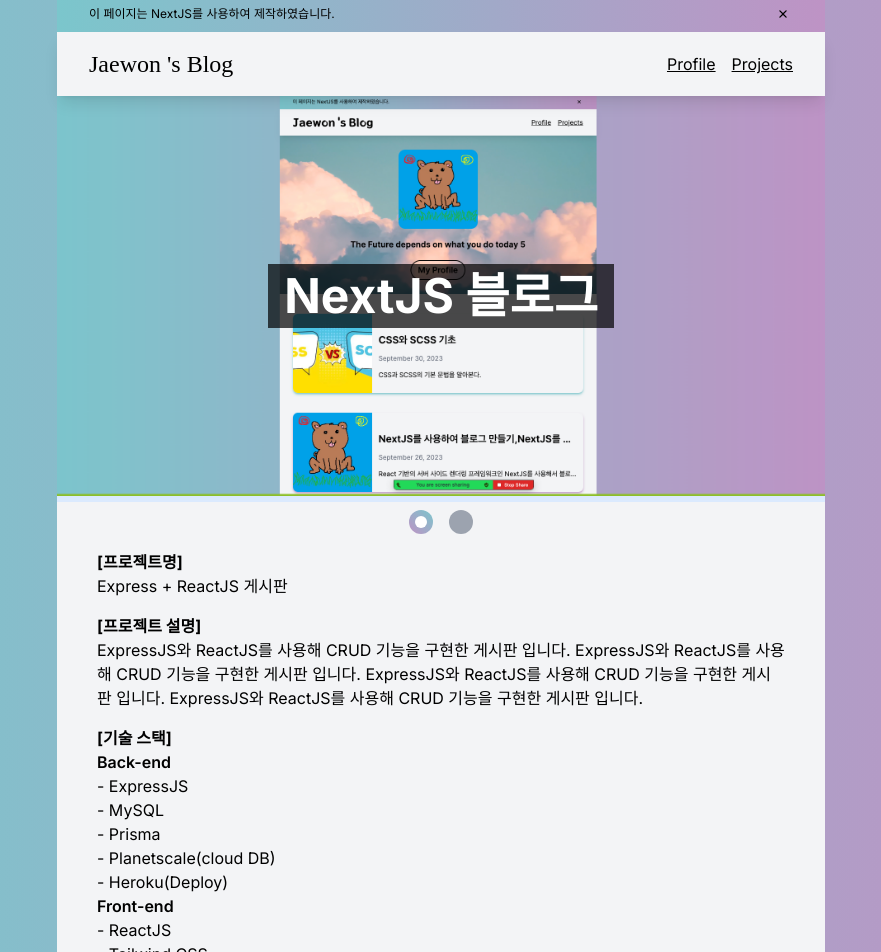
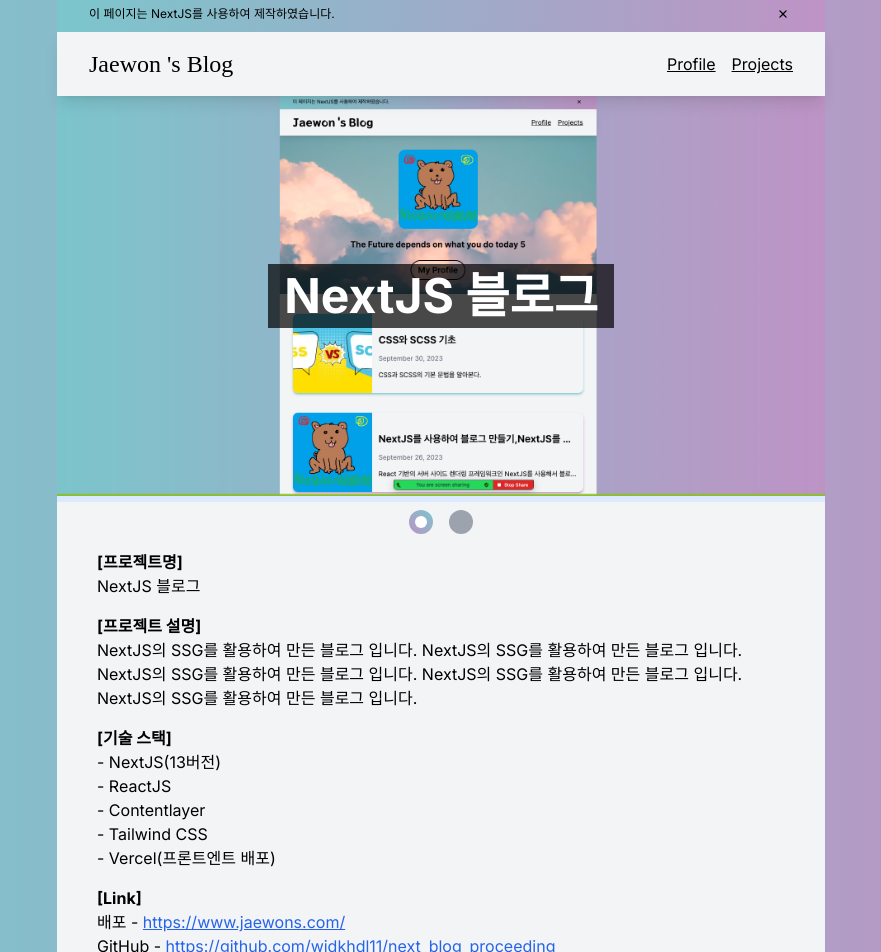
Before and after one commit to widkhdl11/next_blog, a Next.js app: page /projects in a window 1280 px wide. Shown: the top 952 px of the page, without its empty margins (199-1080 px from the left). Built offline with nearby package versions, Linux system fonts and the light colour scheme; a web font is replaced by a local one.

Commit message:
사진, 프로젝트 수정

```diff
--- a/app/profile/page.tsx
+++ b/app/profile/page.tsx
@@ -54,7 +54,7 @@
       </div>
       <div className="flex justify-center">
         <Image
-          src="/images/profile.jpg"
+          src="/images/profile02.jpg"
           alt="profile"
           width={140 * size > 140 ? 140 * size : 140}
           height={180 * size > 180 ? 180 * size : 180}
--- a/app/projects/projectData.tsx
+++ b/app/projects/projectData.tsx
@@ -7,47 +7,41 @@
     comp: (
       <div>
         <div className="font-bold">[프로젝트명]</div>
-        <h1>Express + ReactJS 게시판</h1>
+        <h1>NextJS 블로그</h1>
         <div className="font-bold mt-4">[프로젝트 설명]</div>
         <h3 className="">
-          ExpressJS와 ReactJS를 사용해 CRUD 기능을 구현한 게시판 입니다.
-          ExpressJS와 ReactJS를 사용해 CRUD 기능을 구현한 게시판 입니다.
-          ExpressJS와 ReactJS를 사용해 CRUD 기능을 구현한 게시판 입니다.
-          ExpressJS와 ReactJS를 사용해 CRUD 기능을 구현한 게시판 입니다.
+          NextJS의 SSG를 활용하여 만든 블로그 입니다. NextJS의 SSG를 활용하여
+          만든 블로그 입니다. NextJS의 SSG를 활용하여 만든 블로그 입니다.
+          NextJS의 SSG를 활용하여 만든 블로그 입니다. NextJS의 SSG를 활용하여
+          만든 블로그 입니다.
         </h3>
         <div className="font-bold mt-4">[기술 스택]</div>
         <ul>
-          <li className="font-semibold">Back-end</li>
-          <li>- ExpressJS</li>
-          <li>- MySQL</li>
-          <li>- Prisma</li>
-          <li>- Planetscale(cloud DB)</li>
-          <li>- Heroku(Deploy)</li>
-          <li className="font-semibold">Front-end</li>
+          <li>- NextJS(13버전)</li>
           <li>- ReactJS</li>
+          <li>- Contentlayer</li>
           <li>- Tailwind CSS</li>
-          <li>- Axios(XML Requests)</li>
-          <li>- Vercel(Deploy)</li>
+          <li>- Vercel(프론트엔트 배포)</li>
         </ul>
         <div className="font-bold mt-4">[Link]</div>
         <h5>
           배포 -{" "}
           <Link
             className="text-blue-600 hover:text-blue-800 underline"
-            href={"https://sns-clone-exporess.versel.app"}
+            href={"https://www.jaewons.com/"}
             target="_blank"
           >
-            https://sns-clone-exporess.versel.app
+            https://www.jaewons.com/
           </Link>
         </h5>
         <h5>
           GitHub -{" "}
           <Link
             className="text-blue-600 hover:text-blue-800 underline"
-            href={"https://sns-clone-exporess.versel.app"}
+            href={"https://github.com/widkhdl11/next_blog_proceeding"}
             target="_blank"
           >
-            https://sns-clone-exporess.versel.app
+            https://github.com/widkhdl11/next_blog_proceeding
           </Link>
         </h5>
       </div>
@@ -59,7 +53,7 @@
     comp: (
       <div>
         <div className="font-bold">[프로젝트명]</div>
-        <h1>Express + ReactJS 게시판 2222222222</h1>
+        <h1>Express + ReactJS 게시판</h1>
         <div className="font-bold mt-4">[프로젝트 설명]</div>
         <h3 className="">
           ExpressJS와 ReactJS를 사용해 CRUD 기능을 구현한 게시판 입니다.
```
Also changed, not shown: public/images/profile02.jpg (added), public/images/profile03.png (added).
